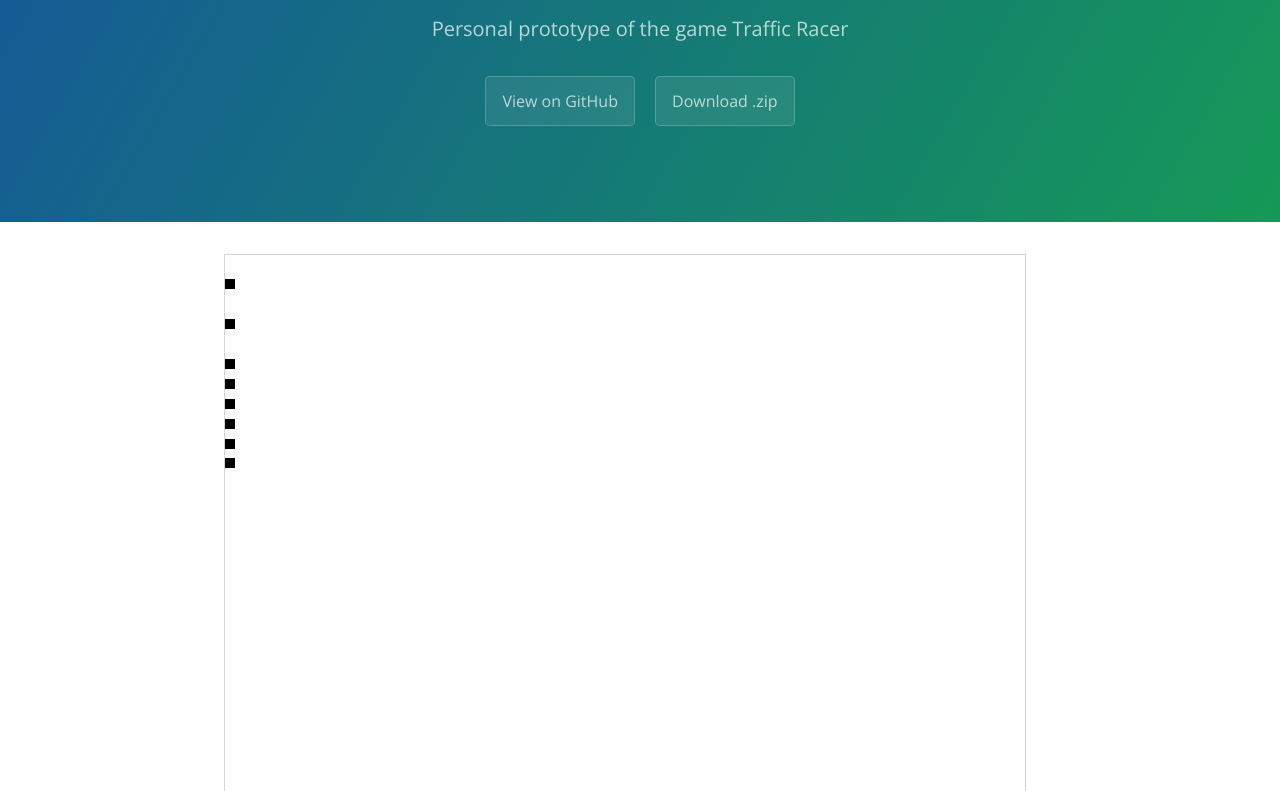
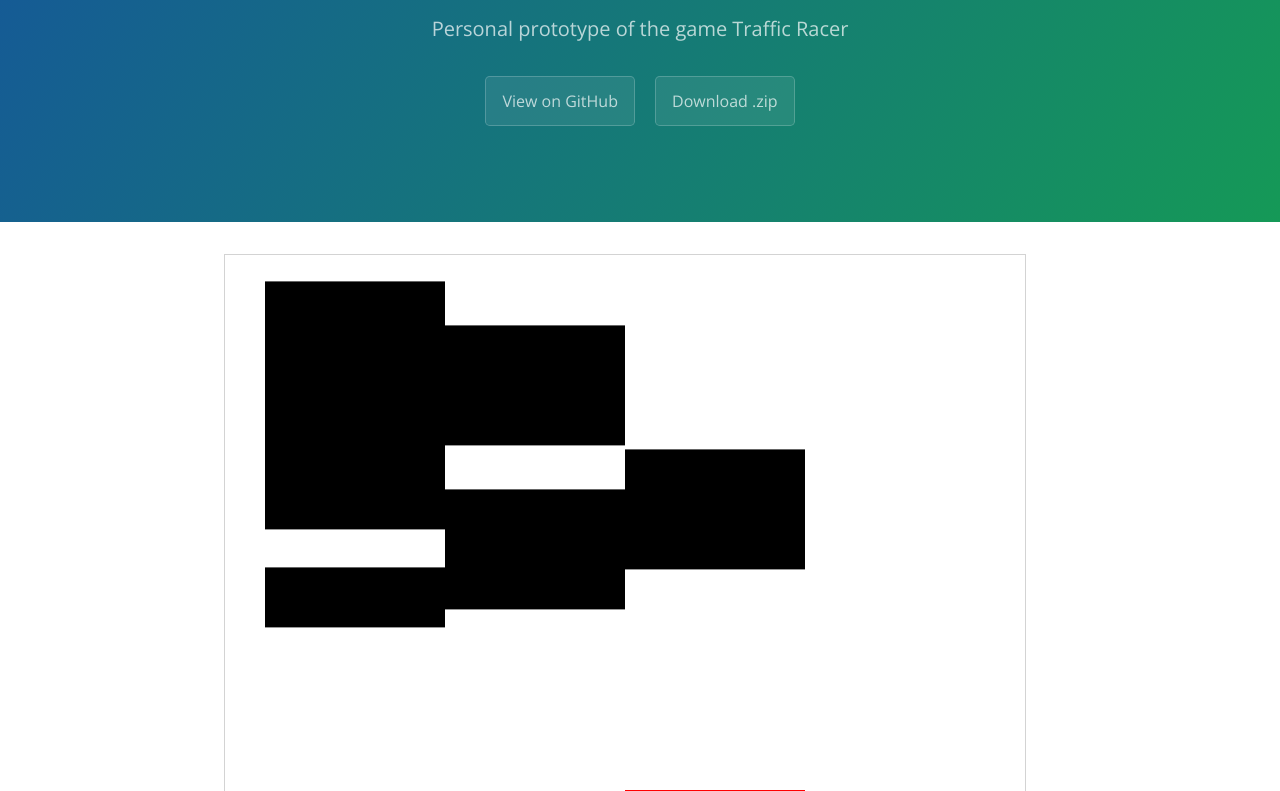
Before and after one commit to brenovieira/TrafficRacer, a plain HTML site: page index.html in a window 1280 px wide. Shown: the part 161-952 px from the top of the page. Drawn offline with nearby package versions, Linux system fonts and the light colour scheme.

Commit message:
Add score counting. Add StoreManager to save highest score locally.

```diff
--- a/entity.js
+++ b/entity.js
@@ -8,11 +8,16 @@
     this.width = width;
     this.height = height;
     this.color = color;
+
+    this.score = 100;
   }
 
   Entity.prototype.move = function (canvasWidth, canvasHeight) {
-    this.x += this.speedX;
     this.y += this.speedY;
+
+    if (this.y > canvasHeight) {
+      this.emitEvent('entityIsGone', { index: this.index, score: this.score });
+    }
   };
 
   Entity.prototype.draw = function (ctx) {
@@ -46,20 +51,15 @@
     this.emitEvent('stop');
   };
 
-  Entity.prototype.emitEvent = function (eventName, details) {
-    var event = new Event(eventName, details);
+  Entity.prototype.emitEvent = function (eventName, detail) {
+    var event = new CustomEvent(eventName, { detail: detail });
     document.dispatchEvent(event);
-  };
-
-  Entity.prototype.isGone = function (width, height) {
-    return (this.x < 0 || this.x > width)
-      && (this.y < 0  || this.y > height);
   };
 
   // static properties
   Entity.instances = 0;
   Entity.prototype.speedX = 0;
-  Entity.prototype.speedY = 1;
+  Entity.prototype.speedY = 0;
 
   window.Entity = Entity;
 })();
--- a/game.js
+++ b/game.js
@@ -1,31 +1,46 @@
-(function (Entity, Player) {
+(function (StoreManager, Entity, Player) {
   'use strict';
 
-  var Game = {};
+  var Game = {
+    fps: 30,
+    numberOfFramesToCreateEntities: 20,
+    numberOfFramesToIncreaseSpeed: 100,
+    numberOfLanes: 4,
+    percentageToIncreaseSpeed: 0.1,
+    running: false,
+    canvas: document.getElementById('canvas')
+  };
 
-  Game.fps = 30;
-  Game.canvas = document.getElementById("canvas");
-  Game.context = Game.canvas.getContext("2d");
+  Game.context = Game.canvas.getContext('2d');
+  Game.defaultEntityHeight = 0.1 * Game.canvas.height;
+  Game.horizontalPadding = 0.05 * Game.canvas.width;
+  Game.laneWidth = (Game.canvas.width - 2 * Game.horizontalPadding) / Game.numberOfLanes;
 
   Game.clear = function () {
     this.context.clearRect(0, 0, this.canvas.width, this.canvas.height);
   };
 
-  Game.initialize = function () {
+  Game.start = function () {
     this.entities = [];
     this.frame = 0;
-    this.numberOfFramesToCreateEntities = 20;
-    this.numberOfFramesToIncreaseSpeed = 100;
+    this.score = 0;
+    this.minIndexVisible = 0;
     this.running = true;
 
-    // Player is the first Entity
-    this.entities.push(new Player(0, this.canvas.height - 15, 10, 10, 'red'));
+    this.player = new Player(
+      this.horizontalPadding + 2 * this.laneWidth, this.canvas.height - this.defaultEntityHeight - 5,
+      this.laneWidth, this.defaultEntityHeight, 'red');
+
+    this.setInitialSpeed();
   };
 
   Game.draw = function () {
+    if (!this.running) return;
+
     this.clear();
 
-    for (var i = 0; i < this.entities.length; i++) {
+    this.player.draw(this.context);
+    for (var i = this.minIndexVisible; i < this.entities.length; i++) {
       this.entities[i].draw(this.context);
     }
   };
@@ -34,8 +49,8 @@
     if (!this.running) return;
 
     var i;
-    for (i = 1; i < this.entities.length; i++) {
-      if (this.entities[i].crashWith(this.entities[0])) {
+    for (i = this.minIndexVisible; i < this.entities.length; i++) {
+      if (this.entities[i].crashWith(this.player)) {
         this.entities[i].crashAction();
       }
     }
@@ -49,7 +64,8 @@
       this.increaseSpeed();
     }
 
-    for (i = 0; i < this.entities.length; i++) {
+    this.player.move(this.canvas.width, this.canvas.height);
+    for (i = this.minIndexVisible; i < this.entities.length; i++) {
       this.entities[i].move(this.canvas.width, this.canvas.height);
     }
   };
@@ -60,7 +76,12 @@
   };
 
   Game.createNewEntities = function () {
-    this.entities.push(new Entity(0, 0, 10, 10, 'black'));
+    var lane = Math.floor(Math.random() * this.numberOfLanes); // lanes 0, 1, ...
+    var height = Math.floor(Math.random() * 2) + 1; // defaultEntityHeight or 2 * defaultEntityHeight
+
+    this.entities.push(new Entity(
+      this.horizontalPadding + lane * this.laneWidth, 0,
+      this.laneWidth, height * this.defaultEntityHeight, 'black'));
   };
 
   Game.shouldIncreaseSpeed = function () {
@@ -68,11 +89,36 @@
   };
 
   Game.increaseSpeed = function () {
-    Entity.prototype.speedY += 1;
+    Entity.prototype.speedY *= (1 + this.percentageToIncreaseSpeed);
+  };
+
+  Game.setInitialSpeed = function () {
+    Entity.prototype.speedY = 2;
   };
 
   Game.stop = function (e) {
     this.running = false;
+
+    var highestScore = StoreManager.get('highestScore') || 0;
+    StoreManager.put('highestScore', Math.max(highestScore, this.score));
+
+    // TODO: show high score
+  };
+
+  Game.slide = function (e) {
+    var dx = 0.5 * this.player.width;
+
+    if (this.player.x + dx > this.canvas.width)
+      this.player.x -= dx;
+    else
+      this.player.x += dx;
+  };
+
+  Game.entityIsGone = function (e) {
+    var evt = e.detail || {};
+
+    this.score += evt.score || 100;
+    this.minIndexVisible = Math.max(this.minIndexVisible, evt.index || 0);
   };
 
   // add listeners to document instead of window, because events hit document first.
@@ -80,6 +126,9 @@
   // en Entity communicate with Game through en event,
   // as Game already has reference to the entities
   document.addEventListener('stop', Game.stop.bind(Game), false);
+  document.addEventListener('slide', Game.slide.bind(Game), false);
+  document.addEventListener('entityIsGone', Game.entityIsGone.bind(Game), false);
+  document.getElementById('startBtn').addEventListener('click', Game.start.bind(Game), false);
 
   window.Game = Game;
-})(window.Entity, window.Player);
+})(window.StoreManager, window.Entity, window.Player);
--- a/index.html
+++ b/index.html
@@ -23,12 +23,16 @@
     <canvas id="canvas" width="800" height="600" style="border:1px solid #d3d3d3;">
       Your browser does not support the HTML5 canvas tag.
     </canvas>
+
+    <a href="#" class="btn" id="startBtn">Recomeçar</a>
+
+    <script src="storeManager.js"></script>
     <script src="entity.js"></script>
     <script src="player.js"></script>
     <script src="game.js"></script>
 
     <script>
-      Game.initialize();
+      Game.start();
 
       Game.run = (function () {
         var loops = 0,
@@ -79,7 +83,7 @@
     </script>
 
     <footer class="site-footer">
-      <span class="site-footer-owner"><a href="https://github.com/brenovieira/TrafficRacer">Trafficracer</a> is maintained by <a href="https://github.com/brenovieira">brenovieira</a>.</span>
+      <span class="site-footer-owner"><a href="https://github.com/brenovieira/TrafficRacer">Traffic Racer</a> is maintained by <a href="https://github.com/brenovieira">brenovieira</a>.</span>
 
       <span class="site-footer-credits">This page was generated by <a href="https://pages.github.com">GitHub Pages</a> using the <a href="https://github.com/jasonlong/cayman-theme">Cayman theme</a> by <a href="https://twitter.com/jasonlong">Jason Long</a>.</span>
     </footer>
--- a/params.json
+++ /dev/null
@@ -1,6 +0,0 @@
-{
-  "name": "Trafficracer",
-  "tagline": "Personal prototype of the game Traffic Racer",
-  "body": "# TrafficRacer\r\nPersonal prototype of the game Traffic Racer\r\n",
-  "note": "Don't delete this file! It's used internally to help with page regeneration."
-}
--- a/player.js
+++ b/player.js
@@ -10,25 +10,30 @@
     this.speedX = 0;
     this.speedY = 0;
 
-    document.addEventListener('keydown', keyDownHandler.bind(this), false);
-    document.addEventListener('keyup', keyUpHandler.bind(this), false);
+    document.addEventListener('keydown', this.keyDownHandler.bind(this), false);
+    document.addEventListener('keyup', this.keyUpHandler.bind(this), false);
   }
 
+  Player.prototype = Object.create(Entity.prototype);
+  Player.prototype.constructor = Player;
+  Player.prototype.parent = Entity.prototype;
+
   Player.prototype.move = function (canvasWidth, canvasHeight) {
+    if ((this.x + this.speedX < 0) || (this.x + this.width + this.speedX > canvasWidth))
+      return;
 
     this.x += this.speedX;
-    this.y += this.speedY;
   };
 
-  function keyDownHandler(e) {
+  Player.prototype.keyDownHandler = function (e) {
     if (e.keyCode == LEFT_KEY_CODE) {
-      this.speedX = -1;
+      this.speedX = -0.25 * this.width;
     } else if (e.keyCode == RIGHT_KEY_CODE) {
-      this.speedX = 1;
+      this.speedX = 0.25 * this.width;
     }
   };
 
-  function keyUpHandler(e) {
+  Player.prototype.keyUpHandler = function (e) {
     if (e.keyCode == LEFT_KEY_CODE) {
       this.speedX = 0;
     } else if (e.keyCode == RIGHT_KEY_CODE) {
@@ -36,9 +41,5 @@
     }
   };
 
-  Player.prototype = Object.create(Entity.prototype);
-  Player.prototype.constructor = Player;
-  Player.prototype.parent = Entity.prototype;
-
   window.Player = Player;
 })(window.Entity);
--- /dev/null
+++ b/storeManager.js
@@ -0,0 +1,18 @@
+(function () {
+  'use strict';
+
+  window.StoreManager = {
+    get: function (key) {
+      return localStorage.getItem(key);
+    },
+    put: function (key, value) {
+      return localStorage.setItem(key, value);
+    },
+    delete: function (key) {
+      return localStorage.removeItem(key);
+    },
+    clear: function () {
+      return localStorage.clear();
+    }
+  };
+})();
```
Also changed, not shown: background.png (added).
